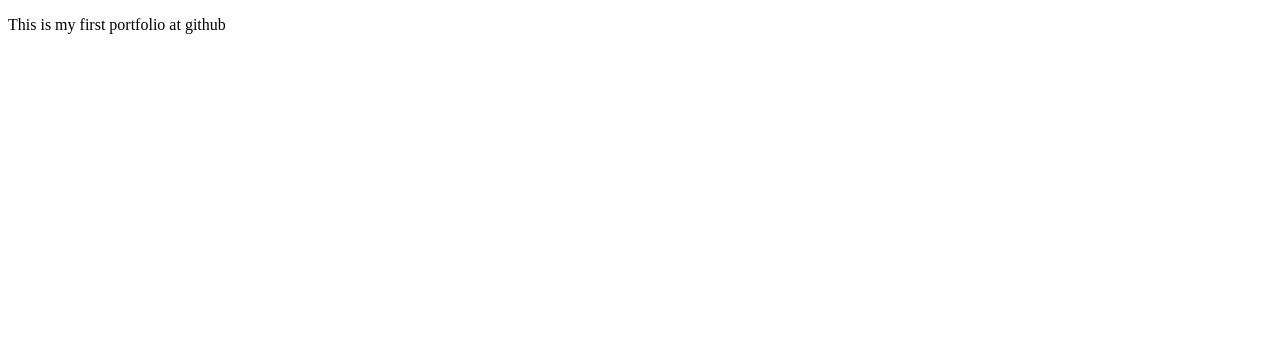
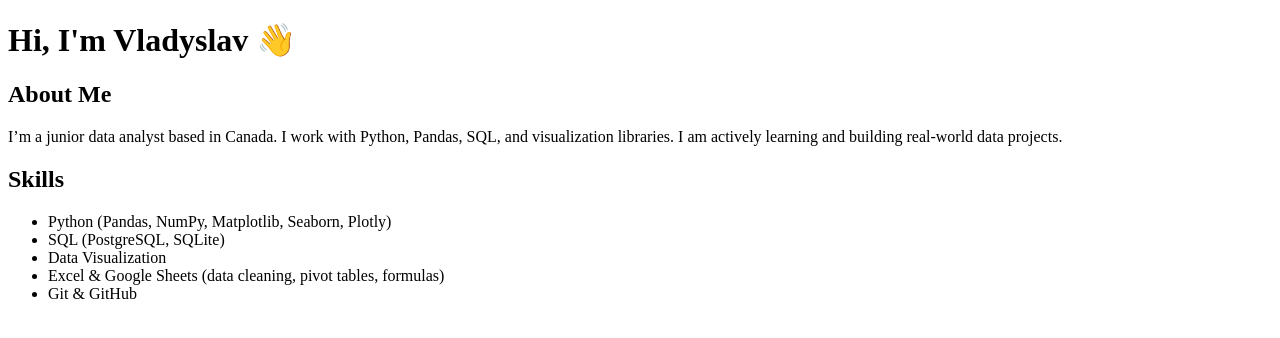
Before and after one commit to Vladyslav-vm-gm/Vladyslav.github.io, a plain HTML site: page index/index.html in a window 1280 px wide. Drawn offline with Linux system fonts and the light colour scheme.

Commit message:
Update index.html

```diff
--- a/index/index.html
+++ b/index/index.html
@@ -1,9 +1,21 @@
 <!DOCTYPE html>
-<html>
-     <head>
-     <title>Portfolio</title>
-     </head>
+<html lang="en">
+<head>
+  <meta charset="UTF-8">
+  <title>Vladyslav Mykhailenko — Junior Data Analyst</title>
+</head>
 <body>
-<p>This is my first portfolio at github</p>
+  <h1>Hi, I'm Vladyslav 👋</h1>
+<h2>About Me</h2>
+<p>I’m a junior data analyst based in Canada. I work with Python, Pandas, SQL, and visualization libraries. I am actively learning and building real-world data projects.</p>
+
+<h2>Skills</h2>
+<ul>
+  <li>Python (Pandas, NumPy, Matplotlib, Seaborn, Plotly)</li>
+  <li>SQL (PostgreSQL, SQLite)</li>
+  <li>Data Visualization</li>
+  <li>Excel & Google Sheets (data cleaning, pivot tables, formulas)</li>
+  <li>Git & GitHub</li>
+</ul>
 </body>
 </html>
```
